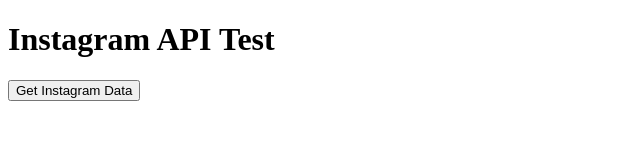
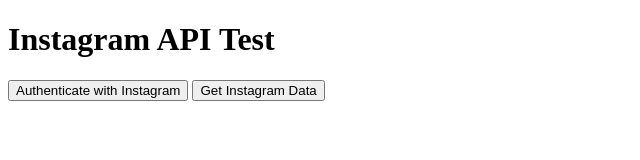
Before and after one commit to aakash-internshala/igapi.github.io, a plain HTML site: page index.html in a window 1280 px wide. Shown: the whole page, without its empty margins (0-640 px from the left). Drawn offline with Linux system fonts and the light colour scheme.

Commit message:
Update index.html

```diff
--- a/index.html
+++ b/index.html
@@ -5,9 +5,18 @@
 </head>
 <body>
   <h1>Instagram API Test</h1>
+  <button onclick="authenticateInstagram()">Authenticate with Instagram</button>
   <button onclick="getInstagramData()">Get Instagram Data</button>
 
   <script>
+    function authenticateInstagram() {
+      // Replace 'CLIENT_ID' with your actual App ID (Client ID)
+      const clientId = 'CLIENT_ID';
+
+      // Redirect the user to Instagram's authorization endpoint
+      window.location.href = `https://api.instagram.com/oauth/authorize?client_id=${clientId}&redirect_uri=https://your-username.github.io/repository-name/callback&scope=user_profile&response_type=token`;
+    }
+
     function getInstagramData() {
       // Replace 'ACCESS_TOKEN' with the actual user access token obtained from the authentication process
       const accessToken = 'ACCESS_TOKEN';
```
